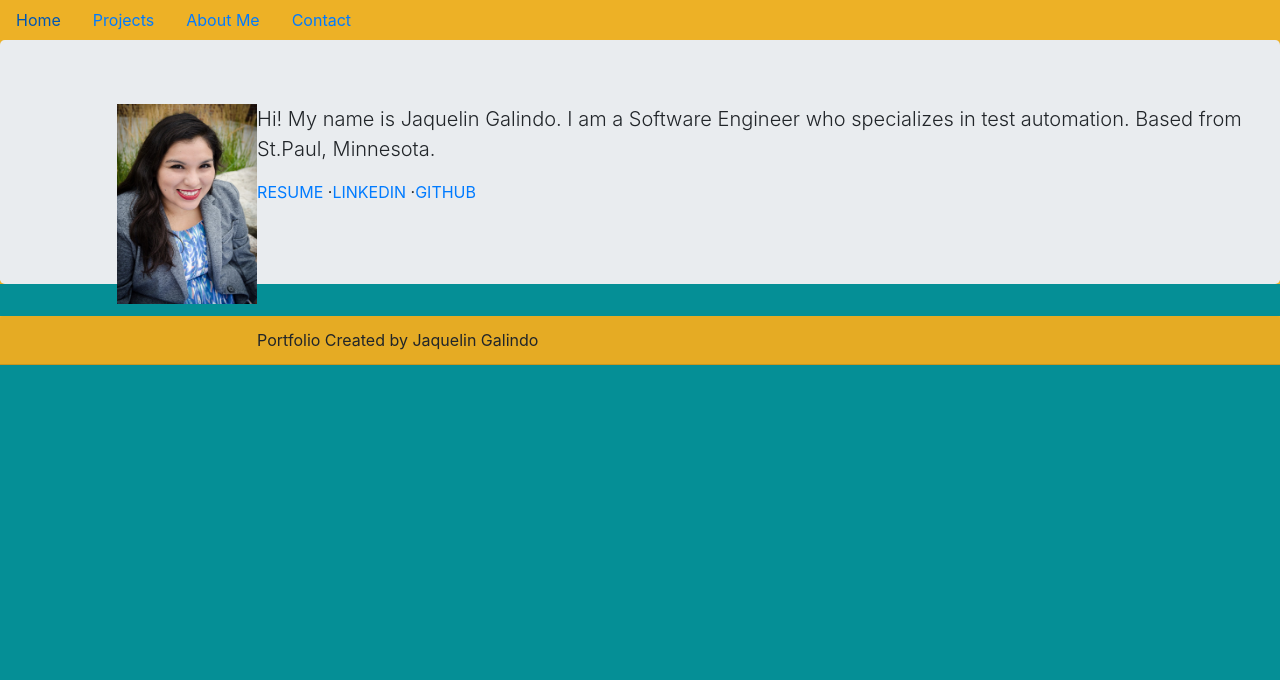
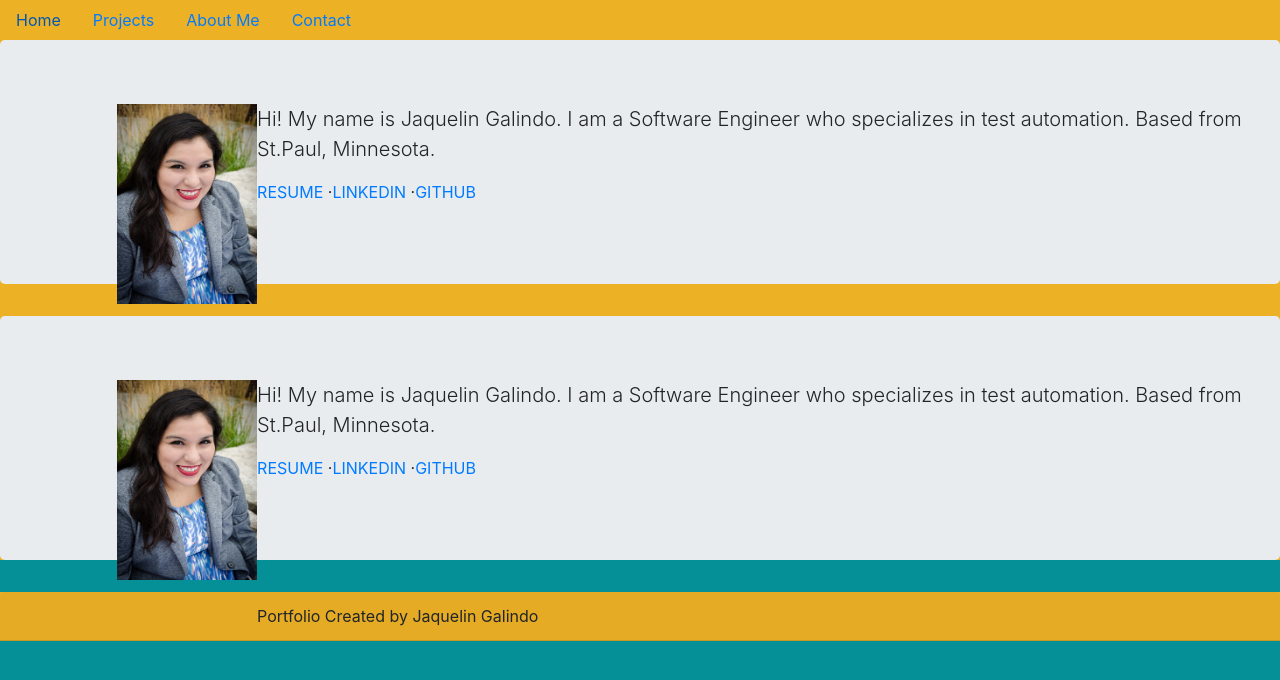
Before and after one commit to buildgal/react_portfolio, a React (Create React App) app: page / in a window 1280 px wide. Shown: the top 680 px of the page. Built offline with nearby package versions, Linux system fonts and the light colour scheme.

Commit message:
adding home route

```diff
--- a/src/App.js
+++ b/src/App.js
@@ -19,6 +19,7 @@ function App() {
       <Switch>
       <Header>
       <Route exact path={["/","/Home"]} component={Home} />
+      <Home/>
         <Route exact path="/Contact" component={Contact} />
         <Route exact path="/AboutMe" component={AboutMe} />
         <Route exact path="/Projects" component={Projects} />
```
